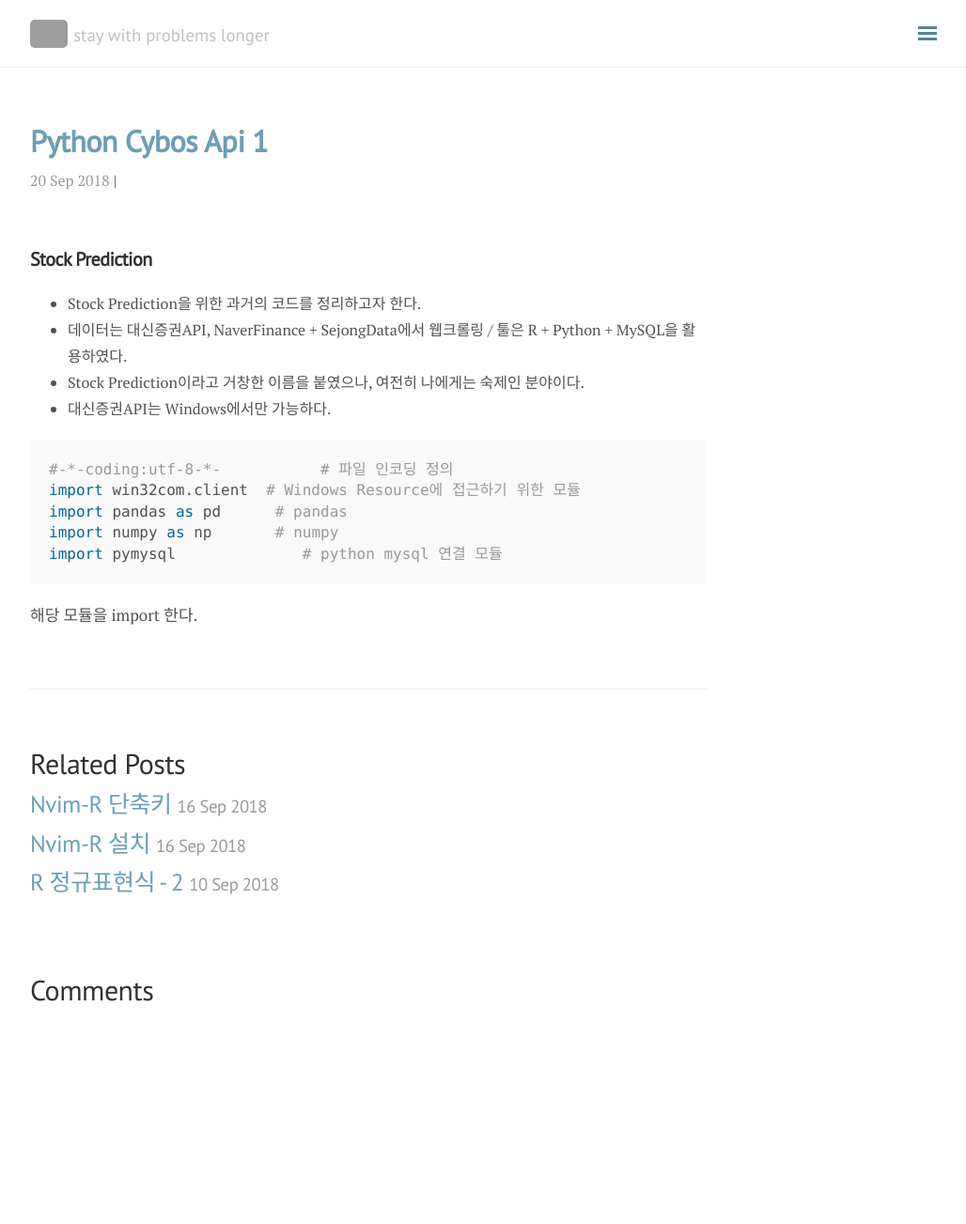
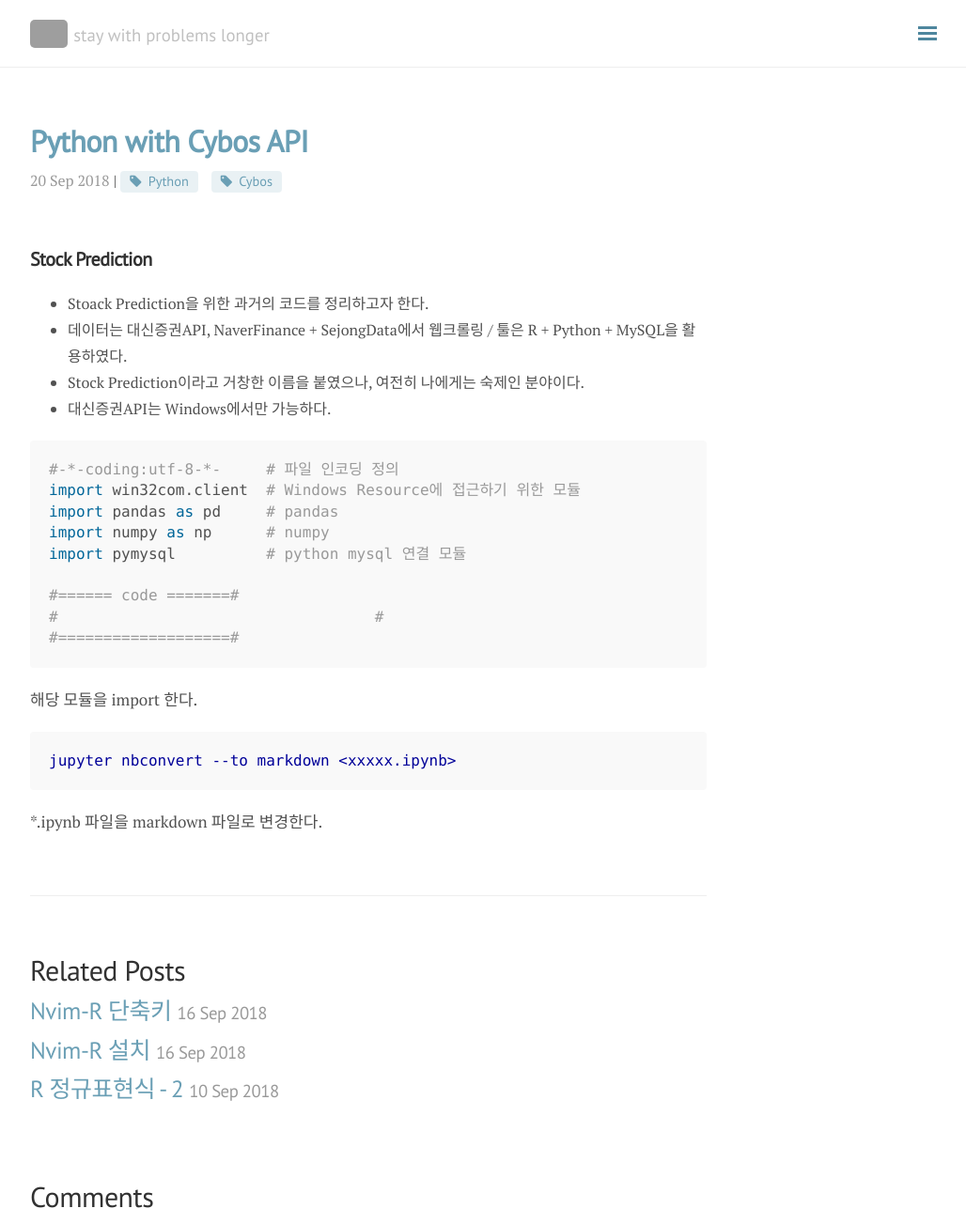
Before and after one commit to seokhoonj/seokhoonj.github.io, a Jekyll site: the page built from _posts/Python/2018-09-20-python-cybos-api-1.md, in a window 1280 px wide and 1303 px high. Shown: the whole window at 94% size, without its empty margins (248-1276 px from the left). Built offline with Jekyll 4.4.1, drawn with Linux system fonts in a browser that asks for light colours; nearby versions of some CDN libraries; our own code applies the rules of GitHub Pages for plain Markdown files; comment, search, counter and statistics services are not loaded; grey boxes are pictures that could not be loaded.

Commit message:
add _posts

````diff
--- a/_posts/Python/2018-09-20-python-cybos-api-1.md
+++ b/_posts/Python/2018-09-20-python-cybos-api-1.md
@@ -1,16 +1,35 @@
+---
+layout: post
+title: Python with Cybos API
+category: Python
+tags: [Python, Cybos]
+published: true
+comments: false
+---
 
 ## Stock Prediction
-- Stock Prediction을 위한 과거의 코드를 정리하고자 한다.
--  데이터는 대신증권API,  NaverFinance + SejongData에서 웹크롤링  / 툴은 R + Python + MySQL을 활용하였다.
+- Stoack Prediction을 위한 과거의 코드를 정리하고자 한다.
+- 데이터는 대신증권API,  NaverFinance + SejongData에서 웹크롤링 / 툴은 R + Python + MySQL을 활용하였다.
 - Stock Prediction이라고 거창한 이름을 붙였으나, 여전히 나에게는 숙제인 분야이다.
 - 대신증권API는 Windows에서만 가능하다.
 
 ```python
-#-*-coding:utf-8-*-           # 파일 인코딩 정의
+#-*-coding:utf-8-*-     # 파일 인코딩 정의
 import win32com.client  # Windows Resource에 접근하기 위한 모듈
-import pandas as pd      # pandas
-import numpy as np       # numpy
-import pymysql              # python mysql 연결 모듈
+import pandas as pd     # pandas
+import numpy as np      # numpy
+import pymysql          # python mysql 연결 모듈
+
+#====== code =======#
+#                                   #
+#===================#
 ```
 
 해당 모듈을 import 한다.
+
+
+```console
+jupyter nbconvert --to markdown <xxxxx.ipynb>
+```
+
+*.ipynb 파일을 markdown 파일로 변경한다.
````
